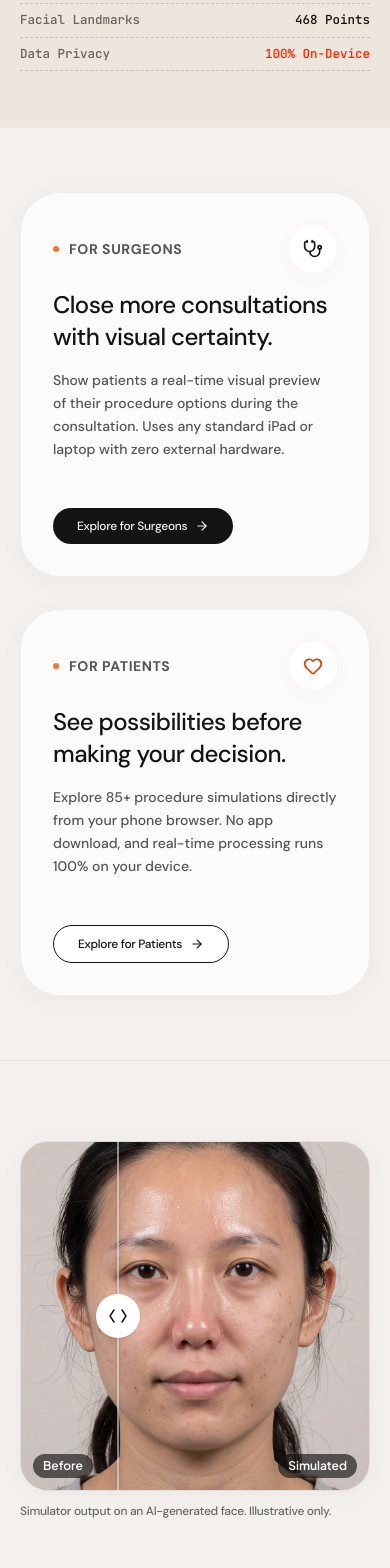
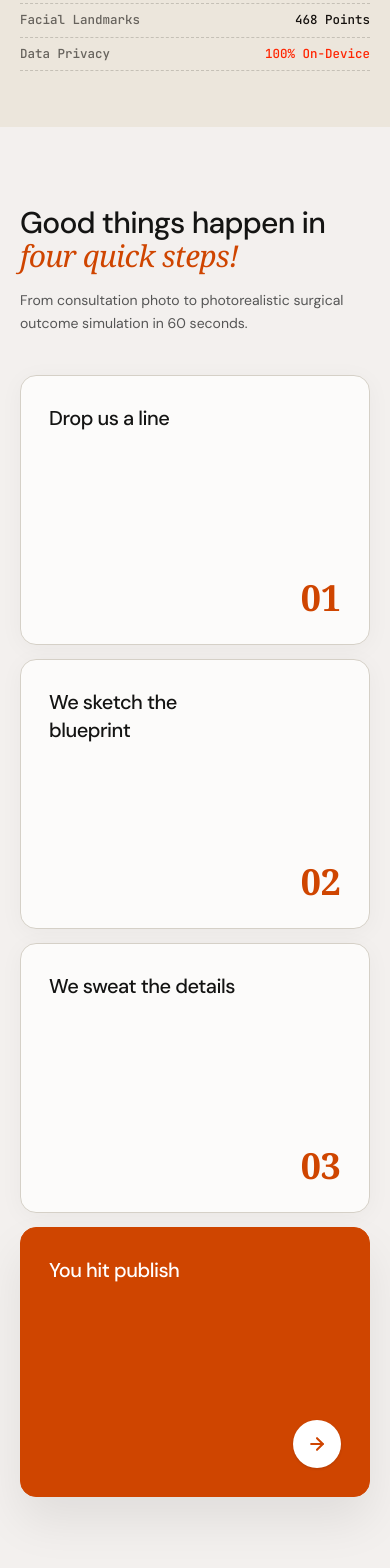
Before and after one commit to shivammane2007/3D_Simulator_Frontend_Web_Integration, a Next.js app: page / in a window 390 px wide. Shown: the part 780-2348 px from the top of the page. Built offline with nearby package versions, Linux system fonts and the light colour scheme; a web font is replaced by a local one.

Commit message:
feat: add homepage and GSAP-powered sticky cards section

```diff
--- a/src/app/page.tsx
+++ b/src/app/page.tsx
@@ -2,6 +2,7 @@ import { Metadata } from 'next';
 import { siteConfig } from '@/config/site';
 import { faqs } from '@/data/faq';
 import HeroSection from '@/components/sections/HeroSection';
+import StickyCardsSection from '@/components/sections/StickyCardsSection';
 import AudienceSplit from '@/components/sections/AudienceSplit';
 import BeforeAfterInteractiveSection from '@/components/sections/BeforeAfterInteractiveSection';
 import HowItWorks from '@/components/sections/HowItWorks';
@@ -69,6 +70,7 @@ export default function HomePage() {
       />
       <div className="flex flex-col w-full">
         <HeroSection />
+        <StickyCardsSection />
         <AudienceSplit />
         <BeforeAfterInteractiveSection />
         <HowItWorks />
--- /dev/null
+++ b/src/components/sections/StickyCardsSection.tsx
@@ -0,0 +1,136 @@
+'use client';
+
+import { useEffect, useRef } from 'react';
+import Link from 'next/link';
+import { ArrowRight } from 'lucide-react';
+import gsap from 'gsap';
+import { ScrollTrigger } from 'gsap/ScrollTrigger';
+import { useLanguage } from '@/context/LanguageContext';
+
+export default function StickyCardsSection() {
+  const { t } = useLanguage();
+  const containerRef = useRef<HTMLDivElement>(null);
+
+  useEffect(() => {
+    if (typeof window === 'undefined') return;
+    gsap.registerPlugin(ScrollTrigger);
+
+    const ctx = gsap.context(() => {
+      const cards = gsap.utils.toArray<HTMLElement>('.spotlight-card');
+      if (cards.length === 0) return;
+
+      cards.forEach((card, i) => {
+        const depth = cards.length - 1 - i;
+        if (!depth) return;
+
+        const pin = () => getComputedStyle(card).top;
+        const lastCard = cards[cards.length - 1];
+
+        const st = {
+          trigger: card,
+          start: () => `top ${pin()}`,
+          endTrigger: lastCard,
+          end: () => `top ${pin()}`,
+          scrub: true,
+          invalidateOnRefresh: true,
+        };
+
+        gsap.to(card, {
+          scale: 1 - 0.08 * depth,
+          y: -18 * depth,
+          ease: 'none',
+          scrollTrigger: { ...st },
+        });
+
+        const face = card.querySelector('.spotlight-face');
+        if (face) {
+          gsap.to(face, {
+            opacity: 0,
+            ease: 'none',
+            scrollTrigger: { ...st },
+          });
+        }
+      });
+    }, containerRef);
+
+    return () => ctx.revert();
+  }, []);
+
+  return (
+    <section
+      ref={containerRef}
+      className="relative w-full bg-[#F3F0EE] py-20 md:py-28 overflow-visible border-b border-black/5"
+      aria-label="Process walkthrough"
+    >
+      <div className="container-master max-w-[1240px] mx-auto px-6 sm:px-8 lg:px-12 grid grid-cols-1 lg:grid-cols-2 gap-10 lg:gap-16 items-start">
+        {/* Left Column: Stack of Sticky Cards */}
+        <div className="flex flex-col gap-3.5 order-2 lg:order-1 spotlight-track">
+          {/* Card 01 */}
+          <div className="spotlight-card sticky top-[clamp(6rem,13vh,8.5rem)] origin-top h-[clamp(220px,32vh,320px)] bg-[#FCFBFA] border-[1.5px] border-[#D5D0C7] rounded-2xl shadow-level-1 overflow-hidden transition-shadow">
+            <div className="spotlight-face flex flex-col justify-between h-full p-7">
+              <p className="text-xl sm:text-2xl font-medium text-[#141413] tracking-tight max-w-[14ch]">
+                {t('Drop us a line')}
+              </p>
+              <span className="self-end font-serif text-4xl sm:text-5xl lg:text-6xl font-bold text-[#CF4500] leading-none tabular-nums">
+                01
+              </span>
+            </div>
+          </div>
+
+          {/* Card 02 */}
+          <div className="spotlight-card sticky top-[clamp(6rem,13vh,8.5rem)] origin-top h-[clamp(220px,32vh,320px)] bg-[#FCFBFA] border-[1.5px] border-[#D5D0C7] rounded-2xl shadow-level-1 overflow-hidden transition-shadow">
+            <div className="spotlight-face flex flex-col justify-between h-full p-7">
+              <p className="text-xl sm:text-2xl font-medium text-[#141413] tracking-tight max-w-[14ch]">
+                {t('We sketch the blueprint')}
+              </p>
+              <span className="self-end font-serif text-4xl sm:text-5xl lg:text-6xl font-bold text-[#CF4500] leading-none tabular-nums">
+                02
+              </span>
+            </div>
+          </div>
+
+          {/* Card 03 */}
+          <div className="spotlight-card sticky top-[clamp(6rem,13vh,8.5rem)] origin-top h-[clamp(220px,32vh,320px)] bg-[#FCFBFA] border-[1.5px] border-[#D5D0C7] rounded-2xl shadow-level-1 overflow-hidden transition-shadow">
+            <div className="spotlight-face flex flex-col justify-between h-full p-7">
+              <p className="text-xl sm:text-2xl font-medium text-[#141413] tracking-tight max-w-[14ch]">
+                {t('We sweat the details')}
+              </p>
+              <span className="self-end font-serif text-4xl sm:text-5xl lg:text-6xl font-bold text-[#CF4500] leading-none tabular-nums">
+                03
+              </span>
+            </div>
+          </div>
+
+          {/* Card 04 - Signature Signal Orange Accent Card */}
+          <Link
+            href="/simulate/rhinoplasty"
+            className="spotlight-card sticky top-[clamp(6rem,13vh,8.5rem)] origin-top h-[clamp(220px,32vh,320px)] bg-[#CF4500] border-[1.5px] border-[#CF4500] rounded-2xl shadow-level-2 overflow-hidden block group focus-visible:outline-none focus-visible:ring-2 focus-visible:ring-offset-2 focus-visible:ring-[#CF4500]"
+          >
+            <div className="spotlight-face flex flex-col justify-between h-full p-7">
+              <p className="text-xl sm:text-2xl font-medium text-white tracking-tight max-w-[14ch]">
+                {t('You hit publish')}
+              </p>
+              <span className="self-end flex items-center justify-center w-12 h-12 rounded-full bg-white text-[#CF4500] shadow-sm group-hover:scale-110 group-hover:bg-[#F3F0EE] transition-all">
+                <ArrowRight className="w-5 h-5 stroke-[2.5]" />
+              </span>
+            </div>
+          </Link>
+        </div>
+
+        {/* Right Column: Sticky Headline aligned with the theme */}
+        <div className="lg:sticky lg:top-[clamp(7.5rem,15vh,10.5rem)] lg:text-right order-1 lg:order-2 space-y-4">
+          <h2 className="text-3xl sm:text-4xl md:text-5xl lg:text-6xl font-medium tracking-tight text-[#141413] leading-[1.08] font-display">
+            {t('Good things happen in')}
+            <br />
+            <span className="font-serif italic font-normal text-[#CF4500]">
+              {t('four quick steps!')}
+            </span>
+          </h2>
+          <p className="text-sm sm:text-base text-[#555555] font-normal leading-relaxed max-w-md lg:ml-auto">
+            {t('From consultation photo to photorealistic surgical outcome simulation in 60 seconds.')}
+          </p>
+        </div>
+      </div>
+    </section>
+  );
+}
```
